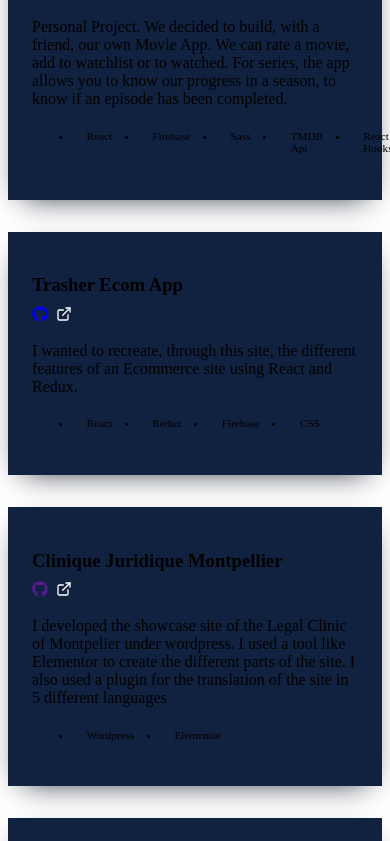
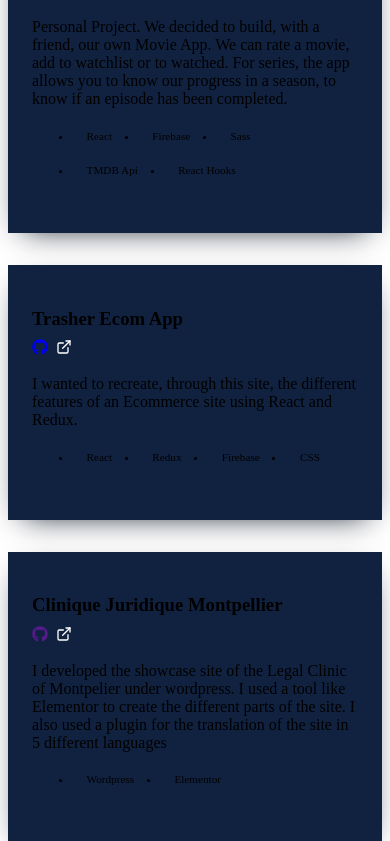
Before and after one commit to FlorianGazeau/portfolio, a Next.js app: page / in a window 390 px wide. Shown: the part 2423-3264 px from the top of the page. Built offline with nearby package versions, Linux system fonts and the light colour scheme.

Commit message:
fixed responsive tags

```diff
--- a/styles/Works.module.css
+++ b/styles/Works.module.css
@@ -29,6 +29,7 @@
 .tags {
   display: flex;
   margin-top: 0.7em;
+  flex-wrap: wrap;
 }
 
 .tag {
@@ -37,4 +38,5 @@
   color: var(--white);
   font-size: 0.7em;
   padding: 0.5em 1.3em;
+  margin-bottom: 1em;
 }
```
